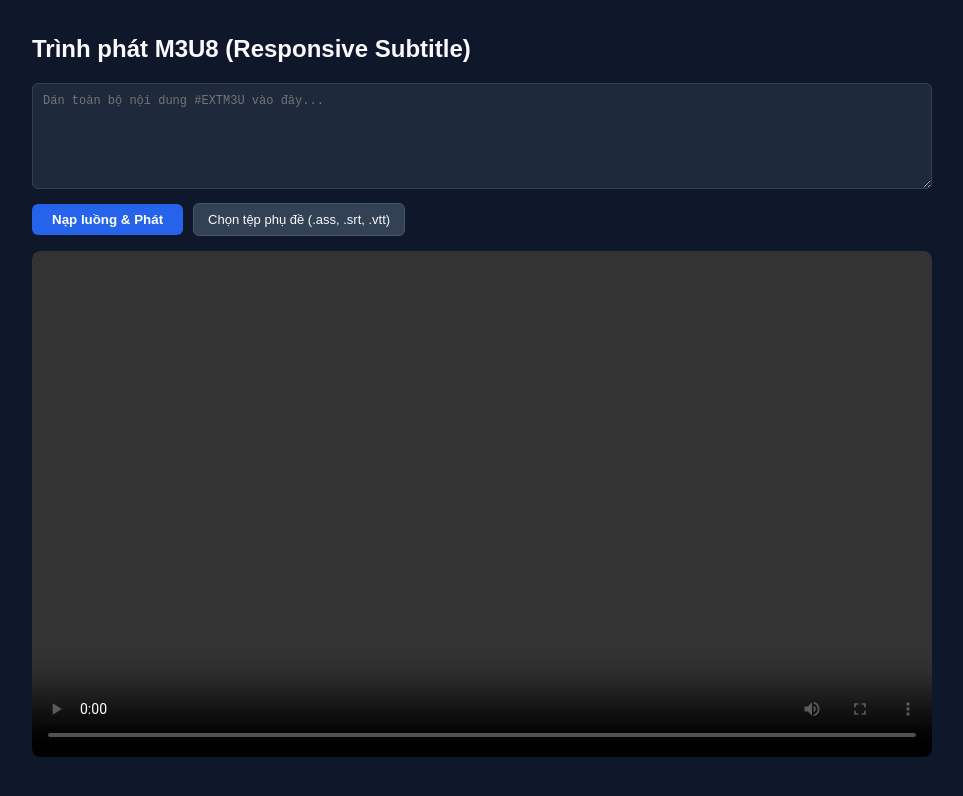
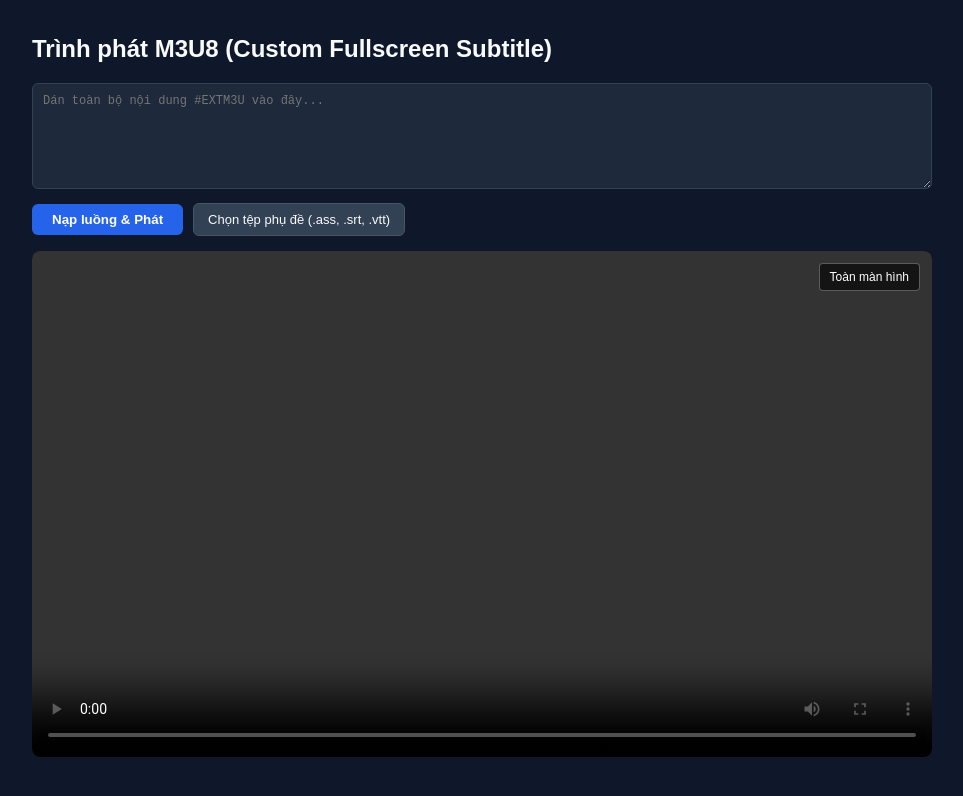
Before and after one commit to Kiyoshi2006/vercel, a React (Vite) app: page / in a window 1280 px wide. Shown: the top 796 px of the page, without its empty margins (158-1121 px from the left). Built offline with nearby package versions, Linux system fonts and the light colour scheme; the HTML template or start-up script is replaced by a standard one.

Commit message:
Update App.jsx

```diff
--- a/src/App.jsx
+++ b/src/App.jsx
@@ -7,8 +7,10 @@ export default function App() {
   const [subName, setSubName] = useState('');
   const [cues, setCues] = useState([]);
   const [activeSubtitle, setActiveSubtitle] = useState('');
+  const [isFullscreen, setIsFullscreen] = useState(false);
 
   const videoRef = useRef(null);
+  const containerRef = useRef(null);
   const hlsRef = useRef(null);
   const blobUrlRef = useRef(null);
 
@@ -193,8 +195,27 @@ export default function App() {
     }
   };
 
+  // Hàm bật/tắt toàn màn hình bao gồm cả khung phụ đề
+  const toggleFullscreen = () => {
+    const container = containerRef.current;
+    if (!container) return;
+
+    if (!document.fullscreenElement) {
+      container.requestFullscreen().catch((err) => {
+        console.error('Lỗi khi bật toàn màn hình:', err);
+      });
+    } else {
+      document.exitFullscreen();
+    }
+  };
+
   useEffect(() => {
+    const handleFullscreenChange = () => {
+      setIsFullscreen(!!document.fullscreenElement);
+    };
+    document.addEventListener('fullscreenchange', handleFullscreenChange);
     return () => {
+      document.removeEventListener('fullscreenchange', handleFullscreenChange);
       if (hlsRef.current) hlsRef.current.destroy();
       if (blobUrlRef.current) URL.revokeObjectURL(blobUrlRef.current);
     };
@@ -202,7 +223,7 @@ export default function App() {
 
   return (
     <div style={{ padding: 15, maxWidth: 900, margin: '0 auto', fontFamily: 'sans-serif' }}>
-      <h2>Trình phát M3U8 (Responsive Subtitle)</h2>
+      <h2>Trình phát M3U8 (Custom Fullscreen Subtitle)</h2>
 
       <textarea
         rows={6}
@@ -269,16 +290,21 @@ export default function App() {
         <div style={{ color: '#ef4444', marginTop: 10, fontSize: 13 }}>{errorMsg}</div>
       )}
 
-      {/* Khung video cố định chuẩn tỷ lệ và bọc gọn lớp phụ đề bên trong */}
+      {/* Khung chứa tổng thể (Container) bật Fullscreen để ôm trọn cả Video và Subtitle */}
       <div
+        ref={containerRef}
         style={{
           position: 'relative',
           width: '100%',
-          aspectRatio: '16 / 9',
+          aspectRatio: isFullscreen ? 'auto' : '16 / 9',
+          height: isFullscreen ? '100vh' : 'auto',
           background: '#000',
-          borderRadius: 8,
+          borderRadius: isFullscreen ? 0 : 8,
           overflow: 'hidden',
           marginTop: 15,
+          display: 'flex',
+          alignItems: 'center',
+          justifyContent: 'center',
         }}
       >
         <video
@@ -294,6 +320,27 @@ export default function App() {
           }}
         />
 
+        {/* Nút phóng to toàn màn hình tuỳ chỉnh để ép bao gồm cả sub */}
+        <button
+          onClick={toggleFullscreen}
+          style={{
+            position: 'absolute',
+            top: '12px',
+            right: '12px',
+            background: 'rgba(0, 0, 0, 0.6)',
+            color: '#fff',
+            border: '1px solid rgba(255, 255, 255, 0.3)',
+            borderRadius: '4px',
+            padding: '6px 10px',
+            cursor: 'pointer',
+            fontSize: '12px',
+            zIndex: 20,
+          }}
+        >
+          {isFullscreen ? 'Thu nhỏ' : 'Toàn màn hình'}
+        </button>
+
+        {/* Lớp hiển thị phụ đề nổi nằm trong Container Fullscreen */}
         {activeSubtitle && (
           <div
             style={{
@@ -314,7 +361,7 @@ export default function App() {
                 color: '#ffffff',
                 padding: '4px 10px',
                 borderRadius: '4px',
-                fontSize: 'clamp(14px, 2.5vw, 22px)',
+                fontSize: isFullscreen ? 'clamp(18px, 3vw, 32px)' : 'clamp(14px, 2.5vw, 22px)',
                 fontWeight: '600',
                 lineHeight: '1.4',
                 whiteSpace: 'pre-line',
```
